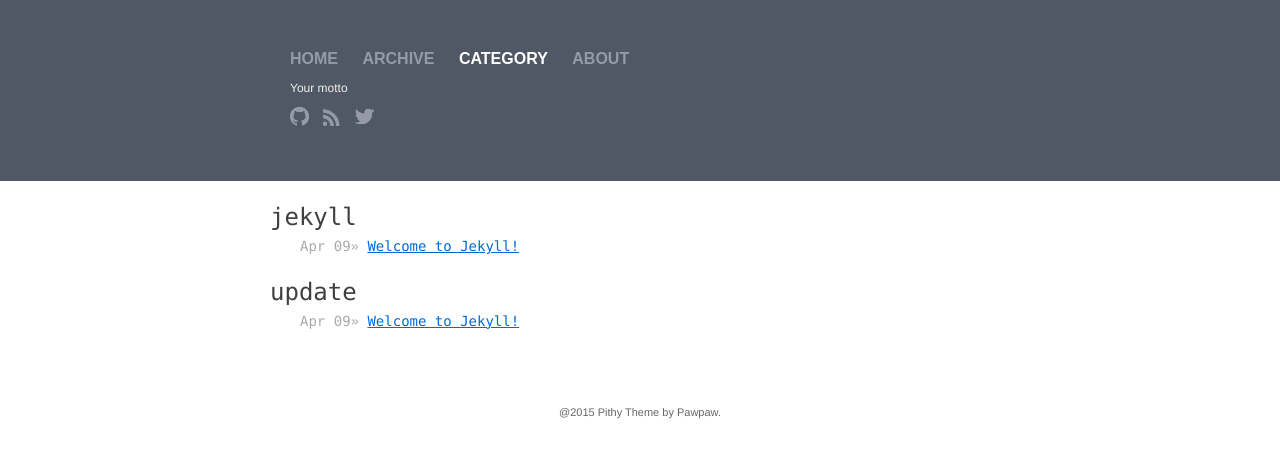
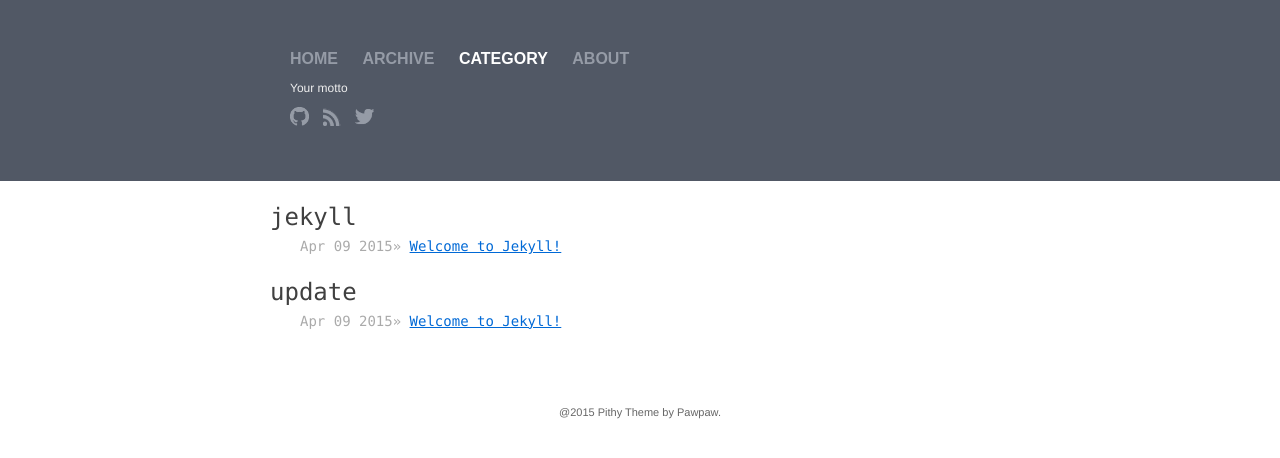
Before and after one commit to smallmuou/Jekyll-Pithy, a Jekyll site: the page built from category.html, in a window 1280 px wide. Shown: the top 458 px of the page. Built offline with Jekyll 4.4.1, drawn with Linux system fonts in a browser that asks for light colours.

Commit message:
add year

```diff
--- a/category.html
+++ b/category.html
@@ -10,7 +10,7 @@ layout: default
 <h2 class="category" id="{{ word }}">{{ word }}</h2>
 <ul>
 {% for post in site.categories[word] %}{% if post.title != null %}
-<li><span>{{ post.date | date: "%b %d" }}</span>» <a href="{{ site.baseurl}}{{ post.url }}">{{ post.title }}</a></li>
+<li><span>{{ post.date | date: "%b %d %Y" }}</span>» <a href="{{ site.baseurl}}{{ post.url }}">{{ post.title }}</a></li>
 {% endif %}{% endfor %}
 </ul>
 {% endunless %}{% endfor %}
```
